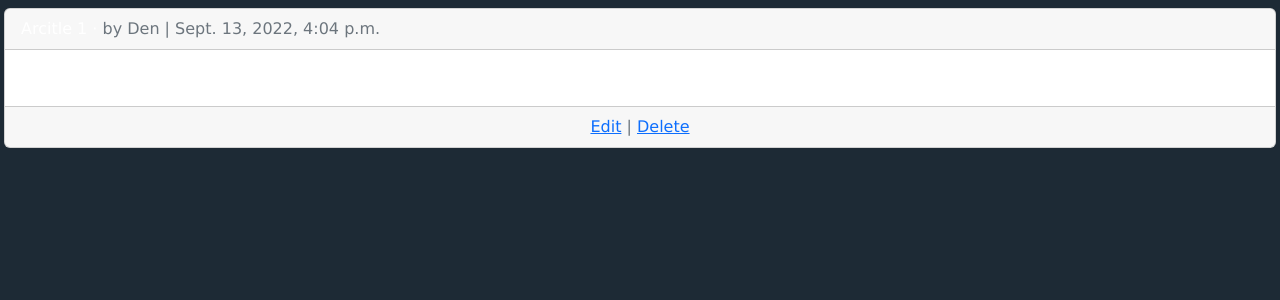
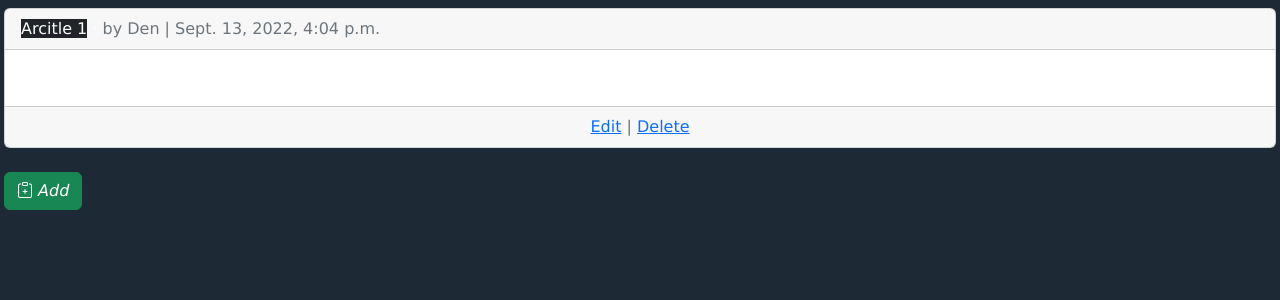
Before and after one commit to VasinDA/django, a Django app: page /articles/ in a window 1280 px wide. Shown: the part 61-361 px from the top of the page. Run offline with Django 4.2, Linux system fonts and the light colour scheme; data comes from the database, SQL or seed files in the repository; some libraries are stand-ins or nearby versions.

Commit message:
articles

```diff
--- a/templates/article_list.html
+++ b/templates/article_list.html
@@ -5,7 +5,7 @@
 {% for article in article_list %}
 <div class="card">
     <div class="card-header">
-        <span class="font-weight-bold">{{ article.title }}</span> &middot;
+        <span class="font-weight-bold bg-dark">{{ article.title }}</span> &middot;
         <span class="text-muted">by {{ article.author }} |
             {{ article.date }}</span>
     </div>
@@ -18,4 +18,6 @@
 </div>
 <br />
 {% endfor %}
+<a href="#" class="btn btn-success">
+    <i class="bi bi-clipboard-plus">&nbsp;Add</i></a>
 {% endblock content %}
```
